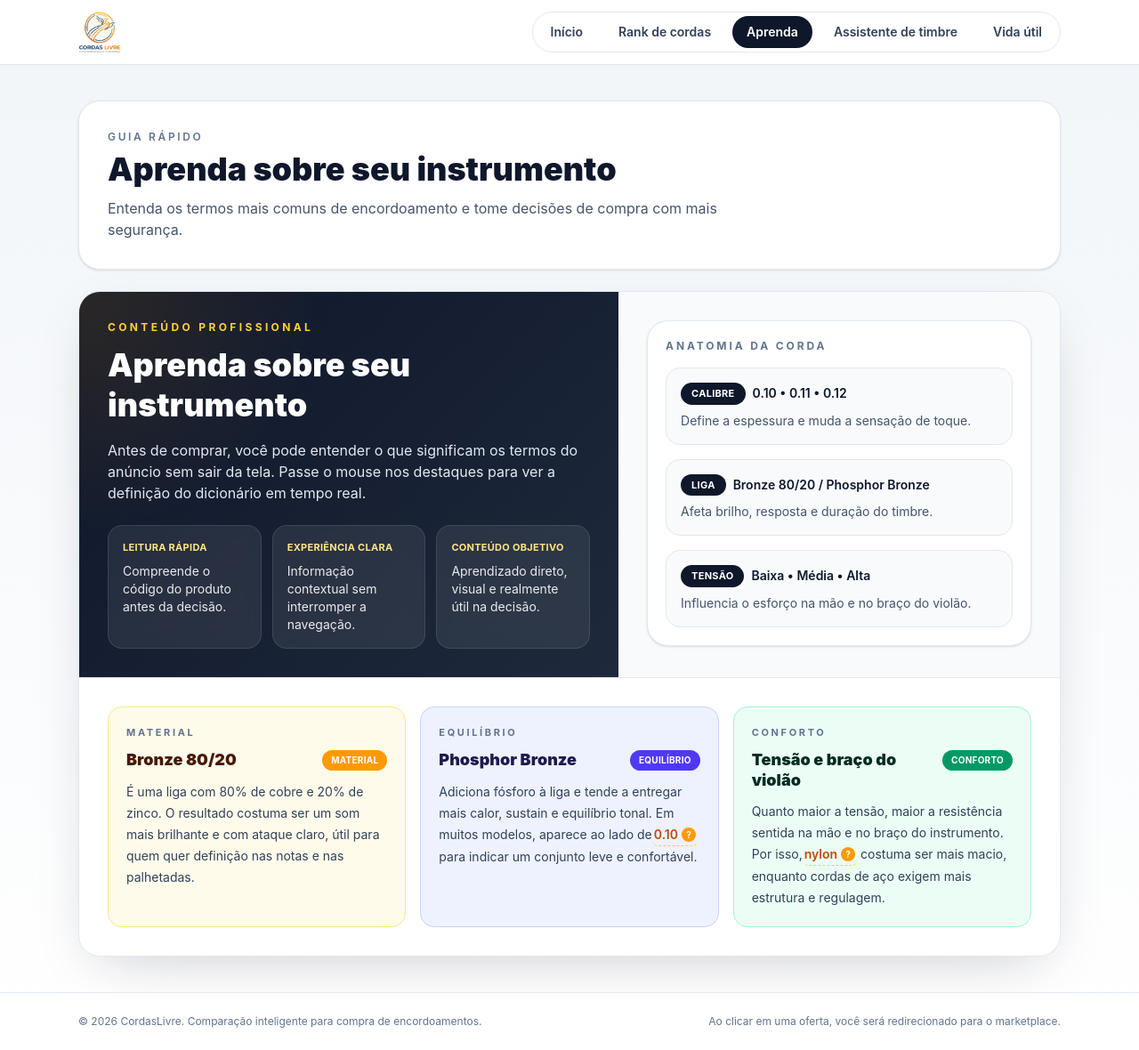
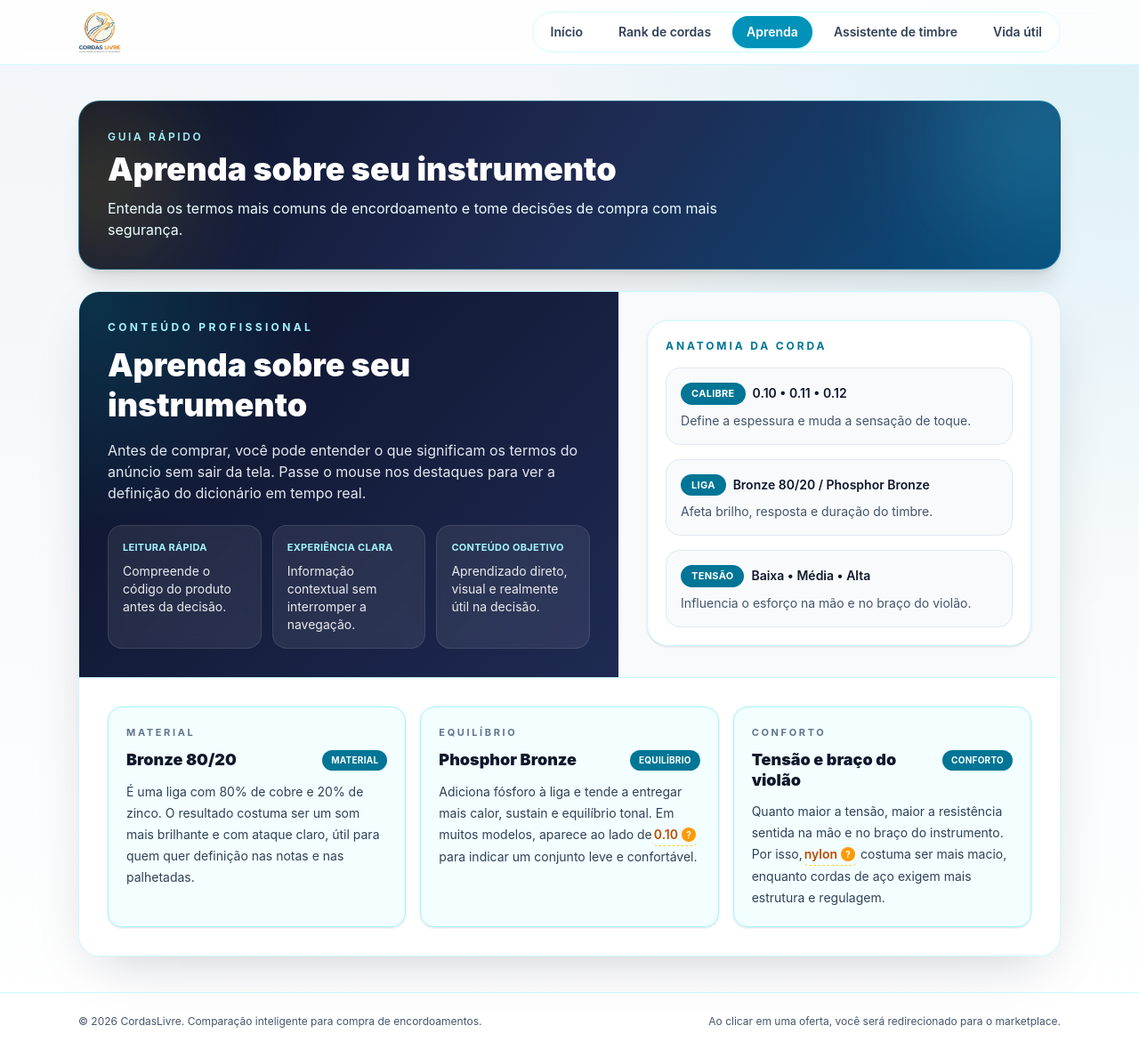
Before and after one commit to LucasEduardo2002/CordasLivre-front-end, a React (Vite) app: page /aprenda in a window 1280 px wide. Shown: the whole page at 89% size. Built offline with nearby package versions, Linux system fonts and the light colour scheme.

Commit message:
feat: atualiza estilos e animações em várias páginas para melhorar a interface do usuário

```diff
--- a/src/App.tsx
+++ b/src/App.tsx
@@ -10,8 +10,8 @@ const BRAND_LOGO_FULL = '/branding/logo-full-cropped.png';
 
 export default function App() {
   return (
-    <div className="min-h-screen bg-gradient-to-b from-slate-100 via-slate-50 to-white text-slate-900">
-      <header className="sticky top-0 z-20 border-b border-slate-200 bg-white/95 backdrop-blur">
+    <div className="min-h-screen bg-[radial-gradient(circle_at_top_right,_rgba(6,182,212,0.1),_transparent_40%),linear-gradient(to_bottom,_rgb(241,245,249),_rgb(248,250,252),_rgb(255,255,255))] text-slate-900">
+      <header className="sticky top-0 z-20 border-b border-cyan-100 bg-white/90 backdrop-blur">
         <div className="mx-auto flex w-full max-w-6xl flex-wrap items-center justify-between gap-3 px-4 py-3 md:px-6">
           <NavLink to="/" className="flex items-center gap-2">
             <img
@@ -35,8 +35,8 @@ export default function App() {
         <Route path="*" element={<Navigate to="/" replace />} />
       </Routes>
 
-      <footer className="border-t border-slate-200 bg-white">
-        <div className="mx-auto flex w-full max-w-6xl flex-col gap-2 px-4 py-6 text-xs text-slate-500 md:flex-row md:items-center md:justify-between md:px-6">
+      <footer className="border-t border-cyan-100 bg-white/90">
+        <div className="mx-auto flex w-full max-w-6xl flex-col gap-2 px-4 py-6 text-xs text-slate-600 md:flex-row md:items-center md:justify-between md:px-6">
           <p>© {new Date().getFullYear()} CordasLivre. Comparação inteligente para compra de encordoamentos.</p>
           <p>Ao clicar em uma oferta, você será redirecionado para o marketplace.</p>
         </div>
--- a/src/components/AprendaInstrumento.tsx
+++ b/src/components/AprendaInstrumento.tsx
@@ -51,15 +51,15 @@ const learningCards: LearningCard[] = [
 ];
 
 const toneClasses = {
-  amber: 'border-amber-200 bg-amber-50 text-amber-950',
-  indigo: 'border-indigo-200 bg-indigo-50 text-indigo-950',
-  emerald: 'border-emerald-200 bg-emerald-50 text-emerald-950',
+  amber: 'border-cyan-200 bg-cyan-50/70 text-slate-900',
+  indigo: 'border-cyan-200 bg-cyan-50/70 text-slate-900',
+  emerald: 'border-cyan-200 bg-cyan-50/70 text-slate-900',
 };
 
 const toneBadgeClasses = {
-  amber: 'bg-amber-500 text-white',
-  indigo: 'bg-indigo-600 text-white',
-  emerald: 'bg-emerald-600 text-white',
+  amber: 'bg-cyan-700 text-white',
+  indigo: 'bg-cyan-700 text-white',
+  emerald: 'bg-cyan-700 text-white',
 };
 
 const anatomyRows = [
@@ -84,11 +84,11 @@ export function AprendaInstrumento() {
   return (
     <section
       id="aprenda"
-      className="mt-6 overflow-hidden rounded-3xl border border-slate-200 bg-white shadow-[0_20px_60px_-24px_rgba(15,23,42,0.25)]"
+      className="cl-fade-up cl-delay-1 mt-6 overflow-hidden rounded-3xl border border-cyan-100 bg-white shadow-[0_20px_60px_-24px_rgba(15,23,42,0.25)]"
     >
       <div className="grid gap-0 lg:grid-cols-[1.1fr_0.9fr]">
-        <div className="bg-[radial-gradient(circle_at_top_left,_rgba(245,158,11,0.12),_transparent_36%),linear-gradient(135deg,_rgba(15,23,42,1),_rgba(30,41,59,1))] p-6 text-white md:p-8">
-          <p className="text-xs font-bold uppercase tracking-[0.28em] text-amber-300">Conteúdo profissional</p>
+        <div className="bg-[radial-gradient(circle_at_top_left,_rgba(6,182,212,0.2),_transparent_36%),linear-gradient(135deg,_rgba(11,18,40,1),_rgba(31,42,82,1))] p-6 text-white md:p-8">
+          <p className="text-xs font-bold uppercase tracking-[0.28em] text-cyan-200">Conteúdo profissional</p>
           <h3 className="mt-3 text-2xl font-black leading-tight md:text-4xl">Aprenda sobre seu instrumento</h3>
           <p className="mt-4 max-w-2xl text-sm text-slate-200 md:text-base">
             Antes de comprar, você pode entender o que significam os termos do anúncio sem sair da tela. Passe o mouse nos
@@ -97,28 +97,28 @@ export function AprendaInstrumento() {
 
           <div className="mt-6 grid gap-3 sm:grid-cols-3">
             <div className="rounded-2xl border border-white/10 bg-white/8 p-4 backdrop-blur">
-              <p className="text-[11px] font-bold uppercase tracking-wide text-amber-200">Leitura rápida</p>
+              <p className="text-[11px] font-bold uppercase tracking-wide text-cyan-200">Leitura rápida</p>
               <p className="mt-2 text-sm text-white/90">Compreende o código do produto antes da decisão.</p>
             </div>
             <div className="rounded-2xl border border-white/10 bg-white/8 p-4 backdrop-blur">
-              <p className="text-[11px] font-bold uppercase tracking-wide text-amber-200">Experiência clara</p>
+              <p className="text-[11px] font-bold uppercase tracking-wide text-cyan-200">Experiência clara</p>
               <p className="mt-2 text-sm text-white/90">Informação contextual sem interromper a navegação.</p>
             </div>
             <div className="rounded-2xl border border-white/10 bg-white/8 p-4 backdrop-blur">
-              <p className="text-[11px] font-bold uppercase tracking-wide text-amber-200">Conteúdo objetivo</p>
+              <p className="text-[11px] font-bold uppercase tracking-wide text-cyan-200">Conteúdo objetivo</p>
               <p className="mt-2 text-sm text-white/90">Aprendizado direto, visual e realmente útil na decisão.</p>
             </div>
           </div>
         </div>
 
         <div className="bg-slate-50 p-6 md:p-8">
-          <div className="rounded-3xl border border-slate-200 bg-white p-5 shadow-sm">
-            <p className="text-xs font-bold uppercase tracking-[0.24em] text-slate-500">Anatomia da corda</p>
+          <div className="rounded-3xl border border-cyan-100 bg-white p-5 shadow-sm">
+            <p className="text-xs font-bold uppercase tracking-[0.24em] text-cyan-700">Anatomia da corda</p>
             <div className="mt-4 space-y-4">
               {anatomyRows.map((row) => (
                 <div key={row.label} className="rounded-2xl border border-slate-200 bg-slate-50 p-4">
                   <div className="flex flex-wrap items-center gap-2">
-                    <span className="rounded-full bg-slate-900 px-3 py-1 text-[11px] font-bold uppercase tracking-wide text-white">
+                    <span className="rounded-full bg-cyan-700 px-3 py-1 text-[11px] font-bold uppercase tracking-wide text-white">
                       {row.label}
                     </span>
                     <span className="text-sm font-semibold text-slate-900">{row.value}</span>
@@ -131,9 +131,9 @@ export function AprendaInstrumento() {
         </div>
       </div>
 
-      <div className="grid gap-4 border-t border-slate-200 p-6 md:grid-cols-3 md:p-8">
+      <div className="grid gap-4 border-t border-cyan-100 p-6 md:grid-cols-3 md:p-8">
         {learningCards.map((card) => (
-          <article key={card.title} className={`rounded-2xl border p-5 ${toneClasses[card.tone]}`}>
+          <article key={card.title} className={`rounded-2xl border p-5 shadow-sm transition hover:-translate-y-0.5 hover:shadow-md ${toneClasses[card.tone]}`}>
             <p className="text-[11px] font-bold uppercase tracking-[0.24em] text-slate-500">{card.eyebrow}</p>
             <div className="mt-3 flex items-start justify-between gap-3">
               <h4 className="text-lg font-black leading-tight">{card.title}</h4>
--- a/src/components/MainNav.tsx
+++ b/src/components/MainNav.tsx
@@ -3,11 +3,11 @@ import { NavLink } from 'react-router-dom';
 const navBase = 'rounded-full px-4 py-2 text-sm font-semibold transition';
 
 const navItem = ({ isActive }: { isActive: boolean }) =>
-  `${navBase} ${isActive ? 'bg-slate-900 text-white' : 'text-slate-700 hover:bg-slate-100'}`;
+  `${navBase} ${isActive ? 'bg-cyan-600 text-white shadow-sm shadow-cyan-200' : 'text-slate-700 hover:bg-cyan-50 hover:text-cyan-900'}`;
 
 export function MainNav() {
   return (
-    <nav className="flex flex-wrap items-center gap-2 rounded-full border border-slate-200 bg-white p-1">
+    <nav className="flex flex-wrap items-center gap-2 rounded-full border border-cyan-100 bg-white/90 p-1 backdrop-blur">
       <NavLink to="/" end className={navItem}>
         Início
       </NavLink>
--- a/src/pages/LearnPage.tsx
+++ b/src/pages/LearnPage.tsx
@@ -3,10 +3,12 @@ import { AprendaInstrumento } from '../components/AprendaInstrumento';
 export function LearnPage() {
   return (
     <main className="mx-auto w-full max-w-6xl px-4 py-6 md:px-6 md:py-10">
-      <section className="rounded-3xl border border-slate-200 bg-white p-6 shadow-sm md:p-8">
-        <p className="text-xs font-semibold uppercase tracking-[0.22em] text-slate-500">Guia rápido</p>
-        <h1 className="mt-2 text-3xl font-black text-slate-900 md:text-4xl">Aprenda sobre seu instrumento</h1>
-        <p className="mt-3 max-w-3xl text-sm text-slate-600 md:text-base">
+      <section className="cl-fade-up relative overflow-hidden rounded-3xl border border-cyan-300/30 bg-[linear-gradient(125deg,_rgba(11,18,40,1),_rgba(31,42,82,1),_rgba(6,78,125,1))] p-6 text-white shadow-xl md:p-8">
+        <div className="pointer-events-none absolute -right-20 -top-20 h-56 w-56 rounded-full bg-cyan-300/20 blur-3xl" />
+        <div className="pointer-events-none absolute -left-20 bottom-0 h-48 w-48 rounded-full bg-amber-300/20 blur-3xl" />
+        <p className="relative z-10 text-xs font-semibold uppercase tracking-[0.22em] text-cyan-200">Guia rápido</p>
+        <h1 className="relative z-10 mt-2 text-3xl font-black md:text-4xl">Aprenda sobre seu instrumento</h1>
+        <p className="relative z-10 mt-3 max-w-3xl text-sm text-cyan-50 md:text-base">
           Entenda os termos mais comuns de encordoamento e tome decisões de compra com mais segurança.
         </p>
       </section>
```
Also changed, not shown: src/pages/MaintenancePage.tsx (+66 -17 lines), src/pages/RankPage.tsx (+27 -25 lines).
